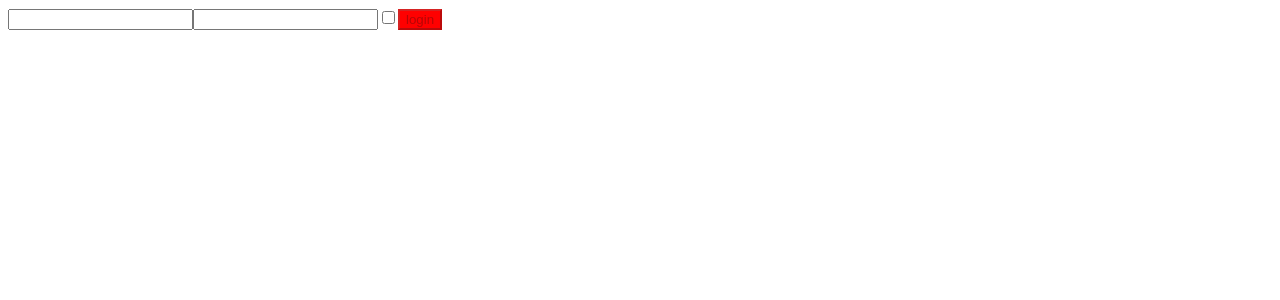
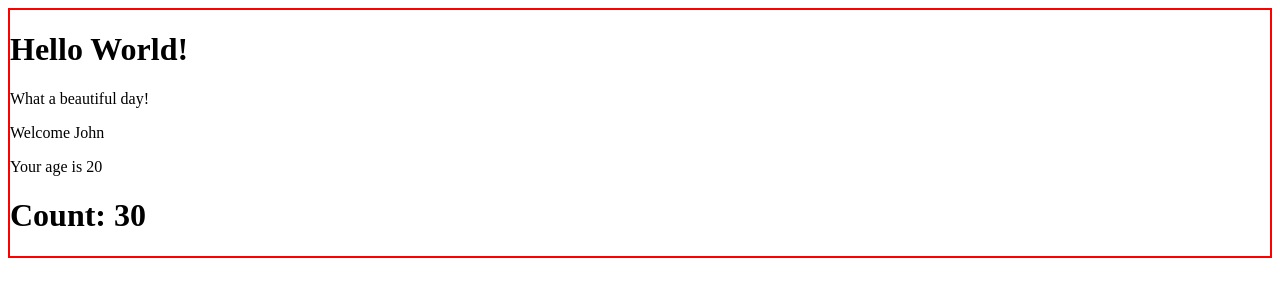
Before and after one commit to Zulk0rne1n/React-Exercises, a React (Create React App) app: page / in a window 1280 px wide. Shown: the top 300 px of the page. Built offline with nearby package versions, Linux system fonts and the light colour scheme.

Commit message:
Composition 01 added

```diff
--- a/src/App.js
+++ b/src/App.js
@@ -6,6 +6,7 @@
 import { ClickTracker } from "./ClickTracker"
 import { InteractiveWelcome } from "./InteractiveWelcome"
 import { Login } from "./Login"
+import { Container } from "./Container"
 
 
 
@@ -15,14 +16,14 @@
     };
     render() {
         return (
-            <div>
-                {/* <Hello />
+            <Container >
+                <Hello />
                 <Welcome name="John" age={20} />
                 <Counter incrementAmount={1} timeout={500} initialValue={20}/>
-                <ClickCounter initialValue={0} incrementAmount={3}/>
+                {/* <ClickCounter initialValue={0} incrementAmount={3}/>
                 <ClickTracker />
                 <InteractiveWelcome /> */}
-                <Login onLogin={this.handleLogin} />
-            </div>)
+                {/* <Login onLogin={this.handleLogin} /> */}
+            </Container >)
     }
 }
--- /dev/null
+++ b/src/Container.js
@@ -0,0 +1,12 @@
+import React from "react";
+
+
+export class Container extends React.Component {
+    render(){
+        return(
+            <div className="container">
+                {this.props.children}
+            </div>
+        )
+    }
+}
--- a/src/index.css
+++ b/src/index.css
@@ -1,8 +1,4 @@
-/* .welcome {
-    background-color: blueviolet;
-    border: 2px solid rgb(0, 0, 0);
-} */
-
-/* .login {
-
-} */
+.container {
+    background-color: white;
+    border: 2px solid red;
+}
```
